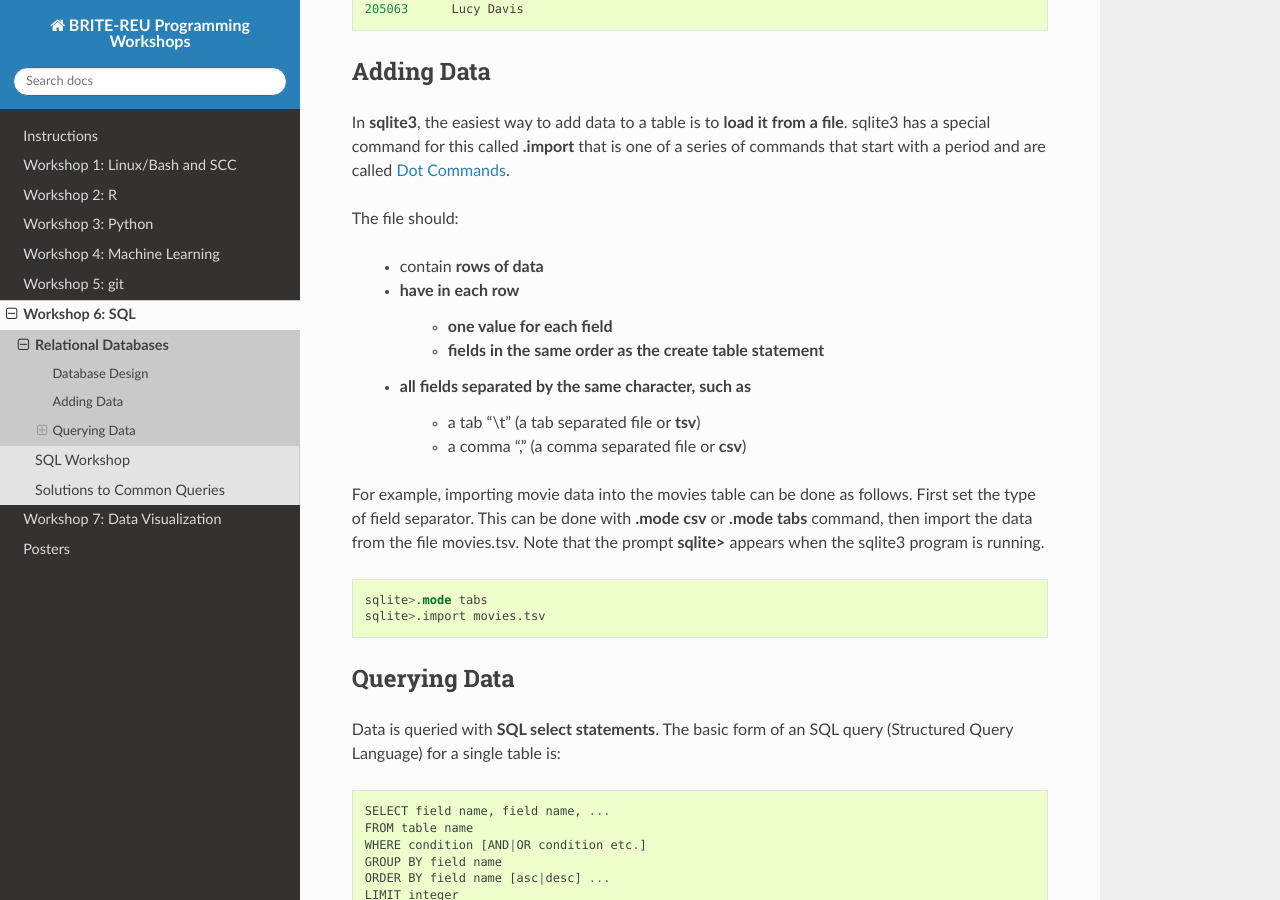
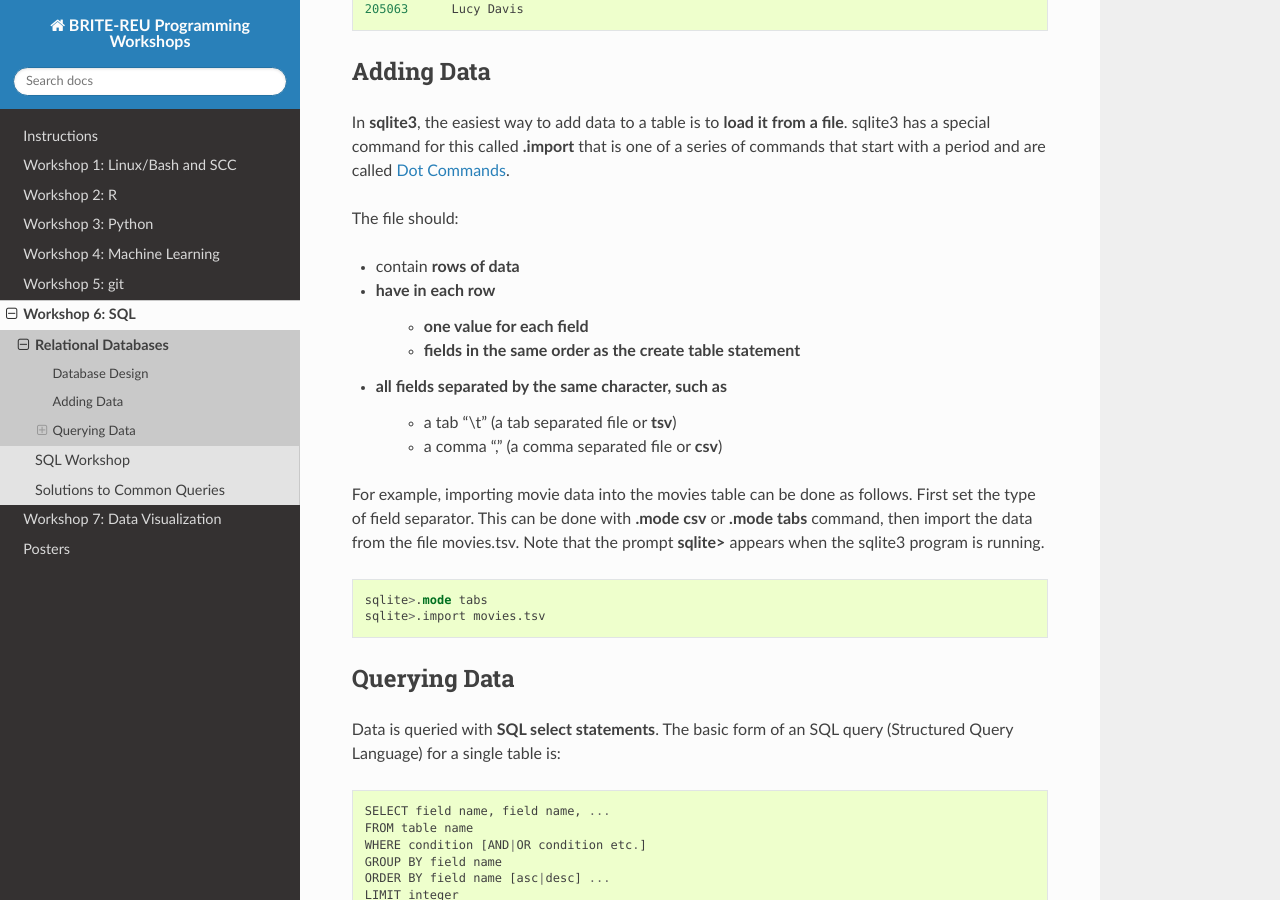
Before and after one commit to BRITE-REU/programming-workshops, a Sphinx documentation site: the page built from source/workshops/06_SQL/Relational_Databases.rst, in a window 1280 px wide and 900 px high, scrolled down 3215 px. Built offline with Sphinx 7.4.7 and the Read the Docs theme 2.0.0, drawn with Linux system fonts in a browser that asks for light colours.

```diff
--- a/source/workshops/06_SQL/Relational_Databases.rst
+++ b/source/workshops/06_SQL/Relational_Databases.rst
@@ -160,14 +160,14 @@ In **sqlite3**, the easiest way to add data to a table is to **load it from a fi
 
 The file should:
 
-  - contain **rows of data**
+* contain **rows of data**
 
-  - have **in each row**
-      - **one value for each field**
-      - **fields in the same order as the create table statement**
-  - **all fields separated by the same character**, such as
-      - a tab "\\t" (a tab separated file or **tsv**)
-      - a comma "," (a comma separated file or **csv**)
+* have **in each row**
+   * **one value for each field**
+   * **fields in the same order as the create table statement**
+* **all fields separated by the same character**, such as
+   * a tab "\\t" (a tab separated file or **tsv**)
+   * a comma "," (a comma separated file or **csv**)
 
 For example, importing movie data into the movies table can be done as follows.  First set the type of field separator.  This can be done with **.mode csv** or **.mode tabs** command,  then import the data from the file movies.tsv.  Note that the prompt **sqlite>** appears when the sqlite3 program is running.
 
```
